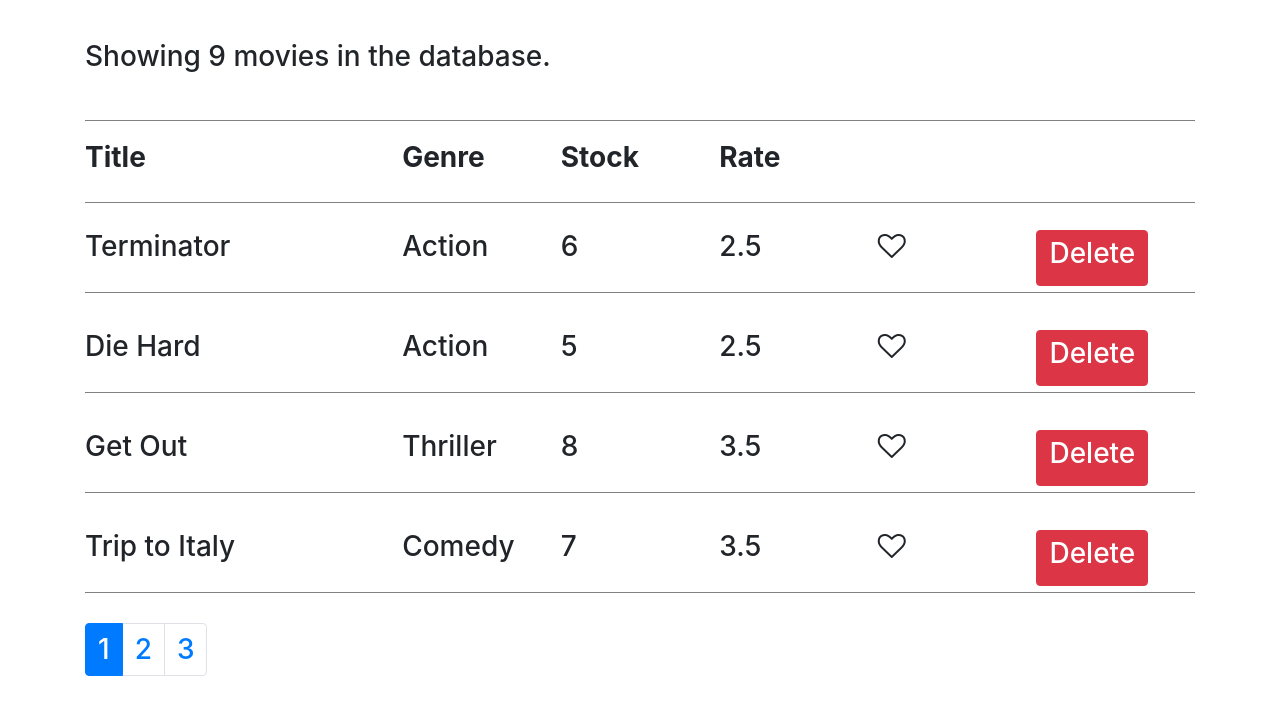
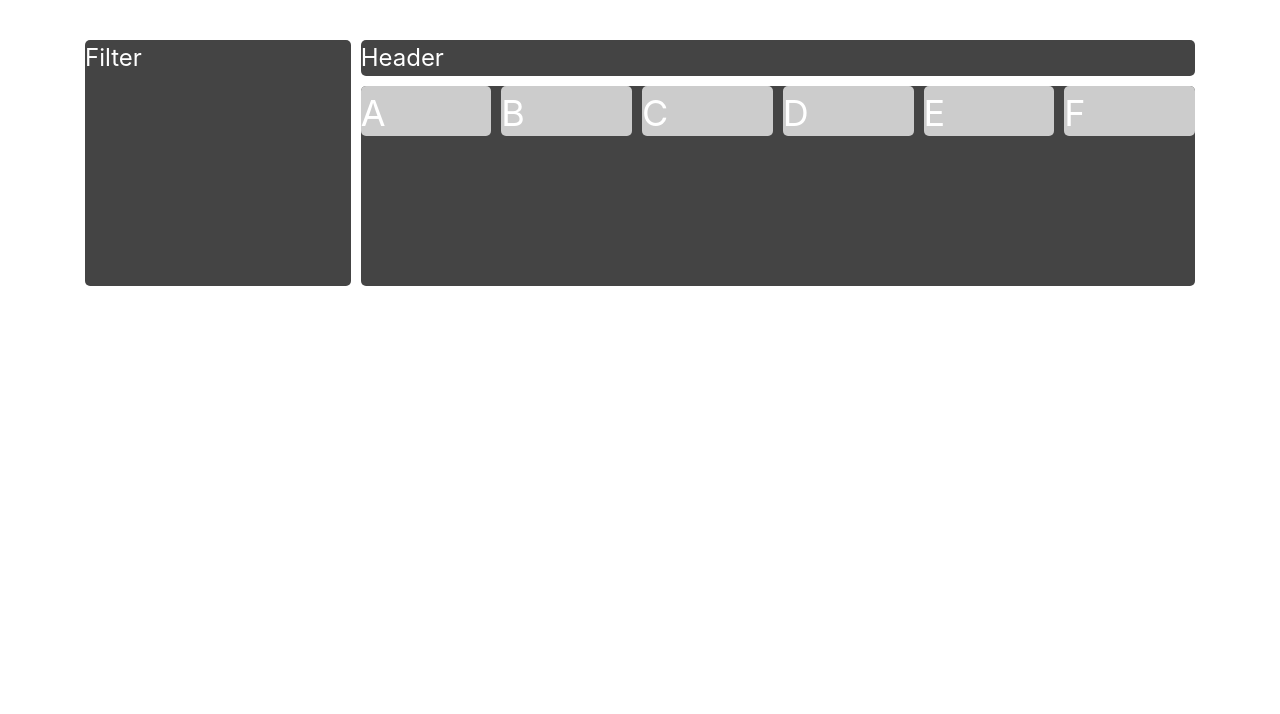
Before and after one commit to lopezg3000/vidly, a React (Create React App) app: page / in a window 1280 px wide. Shown: the top 714 px of the page. Built offline with nearby package versions, Linux system fonts and the light colour scheme.

Commit message:
layoutCSSGrid

```diff
--- a/src/App.js
+++ b/src/App.js
@@ -1,12 +1,10 @@
-import React from 'react';
-import './App.css';
+// import React from 'react';
+// import './App.css';
 
-function App() {
-  return (
-    <main className="container">
-      <h1>Hello World</h1>
-    </main>
-  );
-}
+// function App() {
+//   return (
 
-export default App;
+//   );
+// }
+
+// export default App;
--- /dev/null
+++ b/src/components/common/Layout.jsx
@@ -0,0 +1,22 @@
+import React from 'react';
+import "../../layout.css"
+
+
+const Layout = () => {
+    return (
+        <div className="container">
+            <div className="box header">Header</div>
+            <div className="box filter">Filter</div>
+            <div className="box table">
+                <div className="box a">A</div>
+                <div className="box b">B</div>
+                <div className="box c">C</div>
+                <div className="box d">D</div>
+                <div className="box e">E</div>
+                <div className="box f">F</div>
+            </div>
+        </div>
+    );
+}
+
+export default Layout;
--- a/src/components/grid/GridHeader.js
+++ b/src/components/grid/GridHeader.js
@@ -5,6 +5,7 @@ const Header = props => {
     // console.log(props);
     return (
         <React.Fragment>
+            <div></div>
             {props.headerItemsArr.map(headerItem => <div key={headerItem} className="columnHeader"><h3>{headerItem}</h3></div>)}
             < div className="columnEmptyDiv" ></div >
             < div className="columnEmptyDiv" ></div >
--- a/src/components/grid/GridMovieInfo.js
+++ b/src/components/grid/GridMovieInfo.js
@@ -10,6 +10,7 @@ const MovieInfo = props => {
         <React.Fragment>
             {movies.map(movie => (
                 <React.Fragment key={movie._id}>
+                    <div></div>
                     <div className="movieInfo">
                         <h3>{movie.title}</h3>
                     </div>
--- a/src/grid.css
+++ b/src/grid.css
@@ -1,17 +1,14 @@
-.container {
-    /* font-size: 40px; */
+/* .container {
     width: 100%;
-    /* background: LightGray; */
     display: grid;
-    grid-template-columns: 2fr 1fr 1fr 1fr 1fr 1fr;
-    grid-template-rows: repeat(10, 100px);
+    grid-template-columns: 1fr 2fr 1fr 1fr 1fr 1fr 1fr;
+    grid-template-rows: repeat(6, 100px);
     align-items: center;
-    /* grid-gap: 5px; */
     padding-top: 20px;
 
-}
+} */
 
-.containerCounter {
+/* .containerCounter {
     max-width: 1140px;
     display: grid;
     grid-template-columns: 1fr 1fr;
@@ -51,4 +48,4 @@
 .buttonContainer {
     border-bottom: 1px solid gray;
     padding: 0px 0 6px 0;
-}
+} */
--- a/src/index.js
+++ b/src/index.js
@@ -1,13 +1,14 @@
 import React from 'react';
 import ReactDOM from 'react-dom';
 import './index.css';
-import App from './App';
+// import App from './App';
 import * as serviceWorker from './serviceWorker';
 import 'bootstrap/dist/css/bootstrap.css';
 import 'font-awesome/css/font-awesome.css';
 import MainGrid from "./components/grid/MainGrid"
+import Layout from "./components/common/Layout";
 
-ReactDOM.render(<MainGrid />, document.getElementById('root'));
+ReactDOM.render(<Layout />, document.getElementById('root'));
 
 // If you want your app to work offline and load faster, you can change
 // unregister() to register() below. Note this comes with some pitfalls.
--- /dev/null
+++ b/src/layout.css
@@ -0,0 +1,71 @@
+
+body {
+    margin: 40px;
+}
+
+.container {
+    display: grid;
+    column-gap: 10px;
+    row-gap: 10px;
+    grid-template-columns: repeat(8, [col] auto);
+    grid-template-rows: repeat(2, [row] auto);
+    background-color: #fff;
+    color:#444;
+    margin: auto;
+}
+
+.box {
+    background-color: #444;
+    color: #fff;
+    border-radius: 5px;
+    font-size: 150%;
+}
+
+.box .box {
+    background-color: #ccc;
+    color: #fff;
+}
+
+.filter {
+    grid-column: col / span 2;
+    grid-row: row / span 2;
+}
+
+.header {
+    grid-column: col 3 / span 6;
+    grid-row: row;
+}
+
+.table {
+    grid-column: col 3 / span 6;
+    grid-row: auto;
+    display: grid;
+    column-gap: 10px;
+    grid-template-columns: repeat(6, 1fr);
+    grid-template-rows: repeat(4, 50px);
+    margin-bottom: 0;
+}
+
+.a {
+    grid-column: 1;
+}
+
+.b {
+    grid-column: 2;
+}
+
+.c {
+    grid-column: 3;
+}
+
+.d {
+    grid-column: 4;
+}
+
+.e {
+    grid-column: 5;
+}
+
+.f {
+    grid-column: 6;
+}
```
